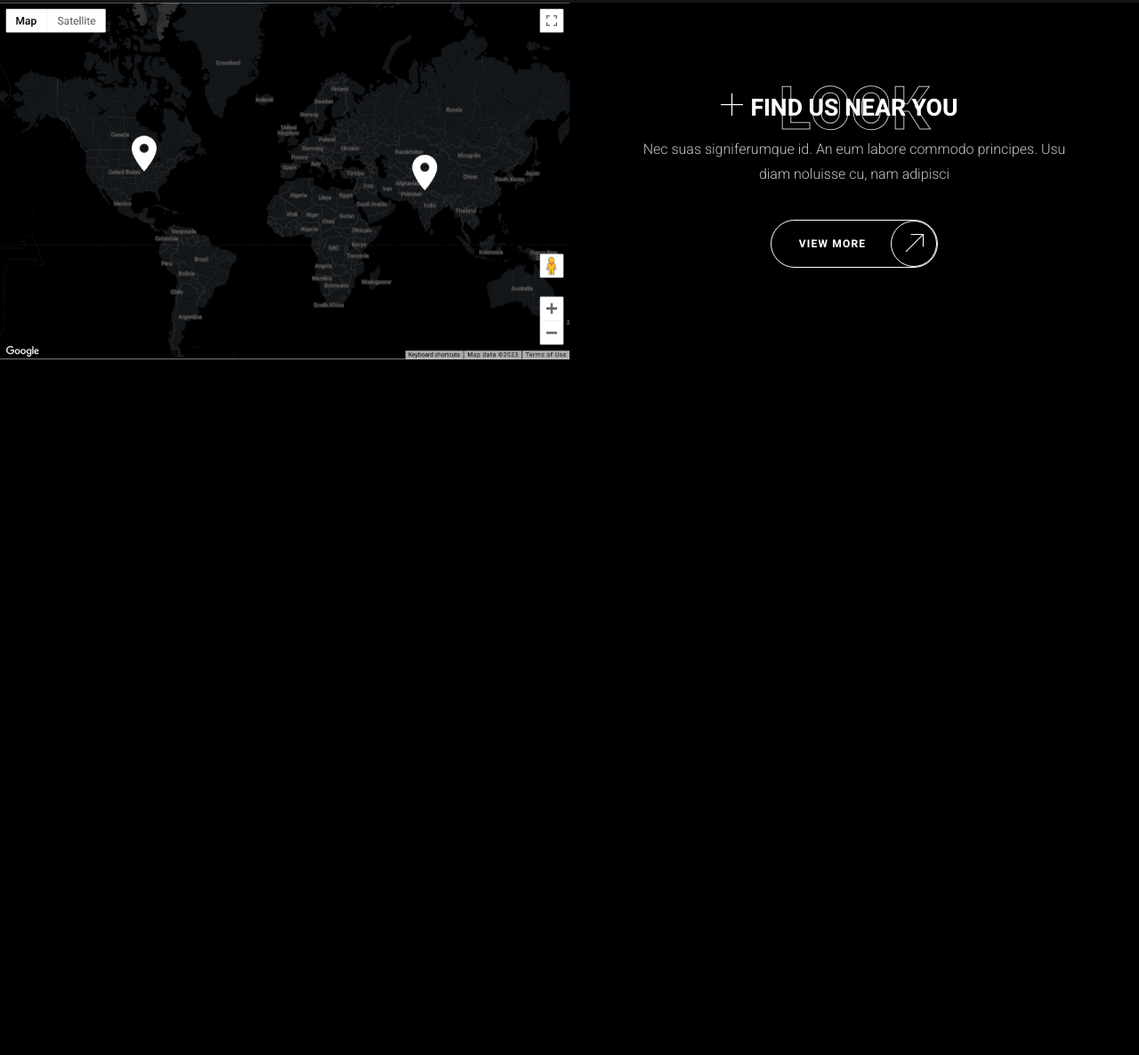
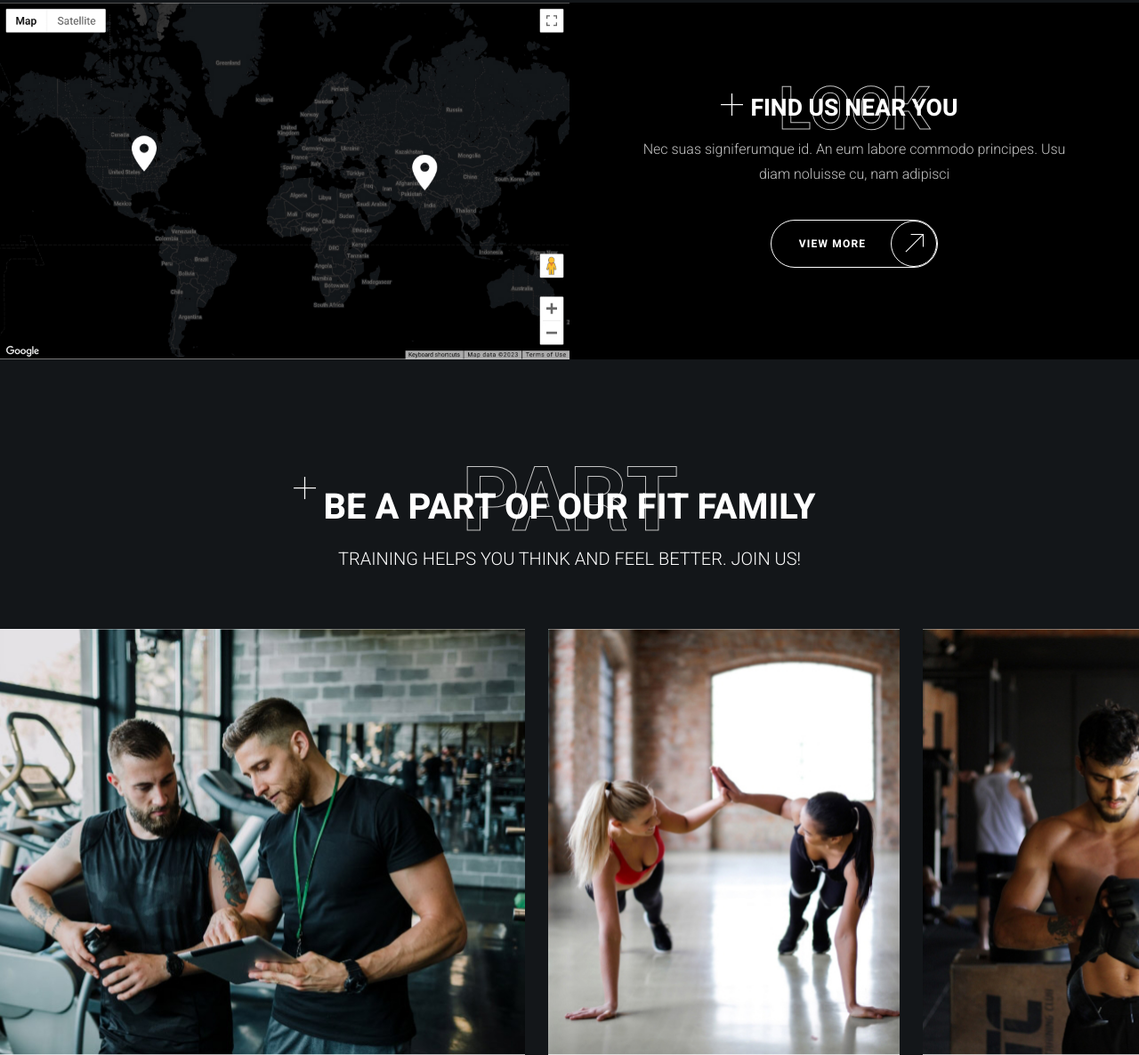
Before and after one commit to Vlados-G/landing, a plain HTML site: page kropp-fitness/index.html in a window 1280 px wide. Shown: the part 4516-5702 px from the top of the page at 89% size. Before the commit the page ends 4920 px from the top, so only its background shows below. Drawn offline with Linux system fonts and the light colour scheme; files whose address does not match are found by name.

Commit message:
done family-section

```diff
--- a/kropp-fitness/index.html
+++ b/kropp-fitness/index.html
@@ -237,7 +237,7 @@
               >
                 Start here
               </h3>
-              <div class="join-us-form-subtitle">
+              <div class="join-us-form-subtitle section-description">
                 fill the form below to start your journey
               </div>
             </header>
@@ -290,6 +290,61 @@
           <a href="#" class="location-button button transparent">View more</a>
         </div>
       </section>
+      <section class="family">
+        <header class="family-header container">
+          <h2
+            class="family-title title-big backdrop-title centered"
+            data-title="Part"
+          >
+            Be a part of our fit family
+          </h2>
+          <div class="family-description section-description">
+            <p>Training helps you think and feel better. join us!</p>
+          </div>
+        </header>
+        <div class="family-body container-wide">
+          <img
+            src="./images/family/1.jpg"
+            alt="Training people"
+            class="family-image"
+            width="414"
+            height="479"
+            loading="lazy"
+          />
+          <img
+            src="./images/family/2.jpg"
+            alt="Training people"
+            class="family-image"
+            width="744"
+            height="479"
+            loading="lazy"
+          />
+          <img
+            src="./images/family/3.jpg"
+            alt="Training people"
+            class="family-image"
+            width="396"
+            height="479"
+            loading="lazy"
+          />
+          <img
+            src="./images/family/4.jpg"
+            alt="Training people"
+            class="family-image"
+            width="396"
+            height="479"
+            loading="lazy"
+          />
+          <img
+            src="./images/family/5.jpg"
+            alt="Training people"
+            class="family-image"
+            width="414"
+            height="479"
+            loading="lazy"
+          />
+        </div>
+      </section>
     </main>
   </body>
 </html>
--- a/kropp-fitness/styles/styles.css
+++ b/kropp-fitness/styles/styles.css
@@ -673,14 +673,6 @@ input[type="number"] {
   max-width: 400px;
 }
 
-.join-us-form-subtitle {
-  font-size: 20px;
-  line-height: 1.65;
-  text-transform: uppercase;
-  text-align: center;
-  color: var(--color-light);
-}
-
 .location {
   display: grid;
   grid-template-columns: repeat(2, 1fr);
@@ -711,7 +703,36 @@ input[type="number"] {
   margin-bottom: 37px;
 }
 
-.location-button {
+.family {
+  background-color: var(--color-dark-alternate);
+}
+
+.family-header {
+  display: flex;
+  flex-direction: column;
+  align-items: center;
+  row-gap: 7px;
+  padding-top: 132px;
+  padding-bottom: 62px;
+  text-align: center;
+}
+
+.family-body {
+  display: flex;
+  justify-content: center;
+  column-gap: 26px;
+  scroll-snap-type: x mandatory;
+  overflow-x: scroll;
+  scrollbar-width: none; /* Для Firefox */
+  -ms-overflow-style: none; /* Для Internet Explorer и Edge */
+}
+
+.family-body::-webkit-scrollbar {
+  display: none; /* Для Chrome, Safari и Opera */
+}
+
+.family-image {
+  scroll-snap-align: start;
 }
 
 @media (max-width: 1919px) {
@@ -773,6 +794,10 @@ input[type="number"] {
   .location {
     display: flex;
     flex-direction: column-reverse;
+  }
+
+  .family-image {
+    height: 360px;
   }
 }
 
@@ -841,7 +866,7 @@ input[type="number"] {
     margin-bottom: 40px;
   }
 
-  .join-us-form-subtitle {
+  .section-description {
     font-size: 16px;
   }
 
@@ -858,4 +883,17 @@ input[type="number"] {
   .location-description:not(:last-child) {
     margin-bottom: 20px;
   }
+
+  .family-image {
+    height: 180px;
+  }
+
+  .family-header {
+    padding-top: 80px;
+    padding-bottom: 50px;
+  }
+
+  .family-body {
+    column-gap: 12px;
+  }
 }
```
